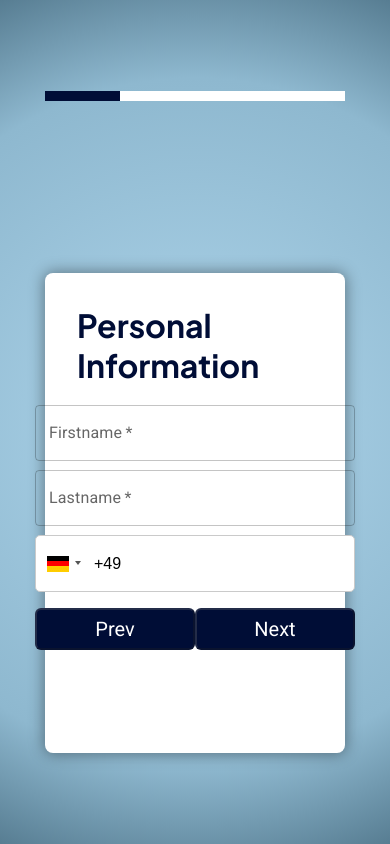
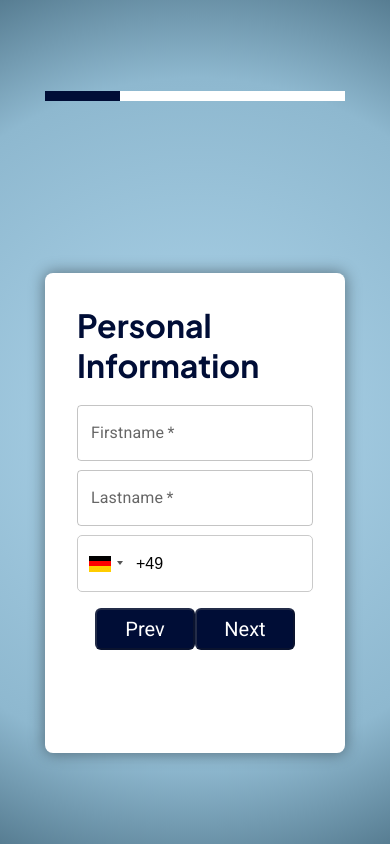
Before and after one commit to rayyventura/wunder-mobility-registration, a React (Create React App) app: page / in a window 390 px wide. Built offline with nearby package versions, Linux system fonts and the light colour scheme.

Commit message:
fix:responsiveness of nutton

```diff
--- a/src/styles/_buttons.scss
+++ b/src/styles/_buttons.scss
@@ -18,7 +18,9 @@
     border-radius: 6px;
 
     @include flex-center;
-
+    @media(max-width:430px) {
+        width: 100px;
+    }
 }
 
 @mixin hover {
```
